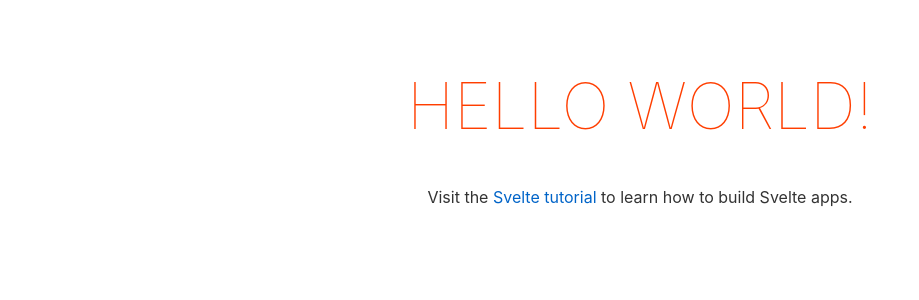
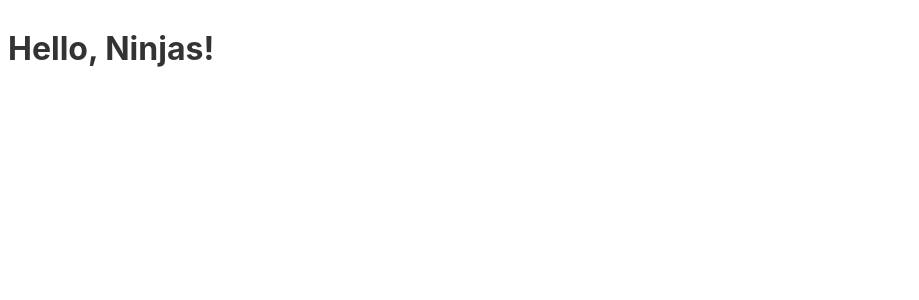
Before and after one commit to maxdevjs/learn-svelte-tutorial-for-beginners, a Svelte app in the folder ninjapolls/: page / in a window 1280 px wide. Shown: the top 300 px of the page, without its empty margins (0-919 px from the left). Built offline with nearby package versions, Linux system fonts and the light colour scheme.

Commit message:
Clean App.svelte

```diff
--- a/ninjapolls/src/App.svelte
+++ b/ninjapolls/src/App.svelte
@@ -1,30 +1,10 @@
 <script>
-	export let name;
 </script>
 
 <main>
-	<h1>Hello {name}!</h1>
-	<p>Visit the <a href="https://svelte.dev/tutorial">Svelte tutorial</a> to learn how to build Svelte apps.</p>
+	<h1>Hello, Ninjas!</h1>
 </main>
 
 <style>
-	main {
-		text-align: center;
-		padding: 1em;
-		max-width: 240px;
-		margin: 0 auto;
-	}
 
-	h1 {
-		color: #ff3e00;
-		text-transform: uppercase;
-		font-size: 4em;
-		font-weight: 100;
-	}
-
-	@media (min-width: 640px) {
-		main {
-			max-width: none;
-		}
-	}
 </style>
```
